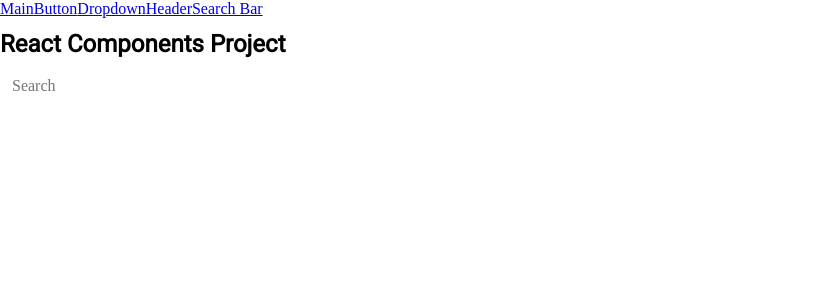
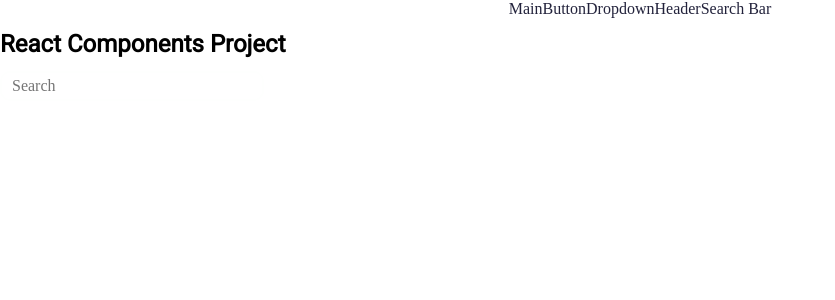
Before and after one commit to maximobelets/react-headers, a React app: page /search-bar in a window 1280 px wide. Shown: the top 300 px of the page, without its empty margins (0-835 px from the left). Built offline with nearby package versions, Linux system fonts and the light colour scheme; no server answers.

Commit message:
Fix nav styles

```diff
--- /dev/null
+++ b/src/components/Nav/Nav.module.css
@@ -0,0 +1,9 @@
+.root {
+	display: flex;
+	justify-content: center;
+}
+
+.link {
+	text-decoration: none;
+	color: var(--second-color);
+}
--- a/src/components/Nav/Nav.tsx
+++ b/src/components/Nav/Nav.tsx
@@ -3,22 +3,22 @@ import s from './Nav.module.css';
 
 export const Nav = () => {
 	return (
-		<>
-			<NavLink to='/' exact>
+		<nav className={s.root}>
+			<NavLink to='/' exact className={s.link}>
 				Main
 			</NavLink>
-			<NavLink to='/button' exact>
+			<NavLink to='/button' exact className={s.link}>
 				Button
 			</NavLink>
-			<NavLink to='/dropdown' exact>
+			<NavLink to='/dropdown' exact className={s.link}>
 				Dropdown
 			</NavLink>
-			<NavLink to='/header' exact>
+			<NavLink to='/header' exact className={s.link}>
 				Header
 			</NavLink>
-			<NavLink to='/search-bar' exact>
+			<NavLink to='/search-bar' exact className={s.link}>
 				Search Bar
 			</NavLink>
-		</>
+		</nav>
 	);
 };
```
Also changed, not shown: src/components/Nav/Nav.modules.css (deleted).
